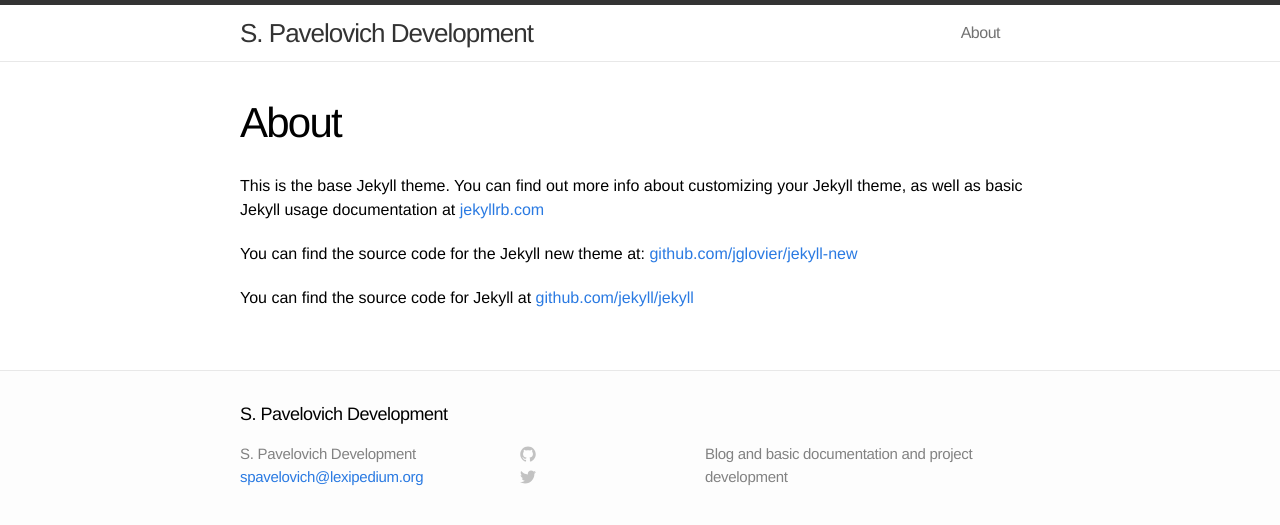
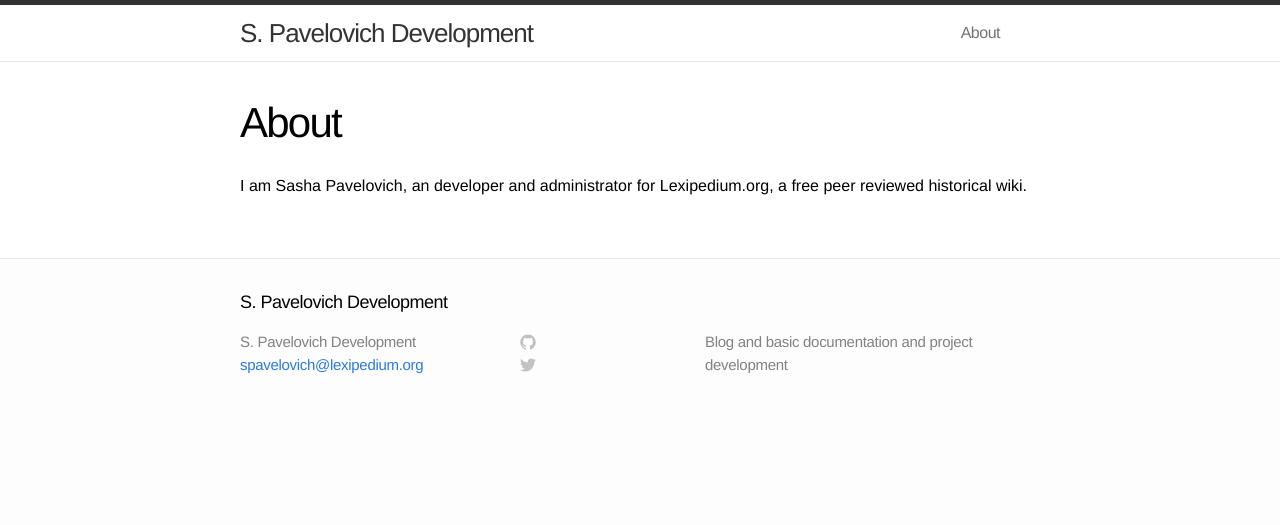
Before and after one commit to Pavelovich/pavelovich.github.io, a Jekyll site: the page built from about.md, in a window 1280 px wide. Shown: the top 525 px of the page. Built offline with Jekyll 4.4.1, drawn with Linux system fonts in a browser that asks for light colours.

Commit message:
Changing the about page

```diff
--- a/about.md
+++ b/about.md
@@ -4,8 +4,4 @@ title: About
 permalink: /about/
 ---
 
-This is the base Jekyll theme. You can find out more info about customizing your Jekyll theme, as well as basic Jekyll usage documentation at [jekyllrb.com](http://jekyllrb.com/)
-
-You can find the source code for the Jekyll new theme at: [github.com/jglovier/jekyll-new](https://github.com/jglovier/jekyll-new)
-
-You can find the source code for Jekyll at [github.com/jekyll/jekyll](https://github.com/jekyll/jekyll)
+I am Sasha Pavelovich, an developer and administrator for Lexipedium.org, a free peer reviewed historical wiki.
```
